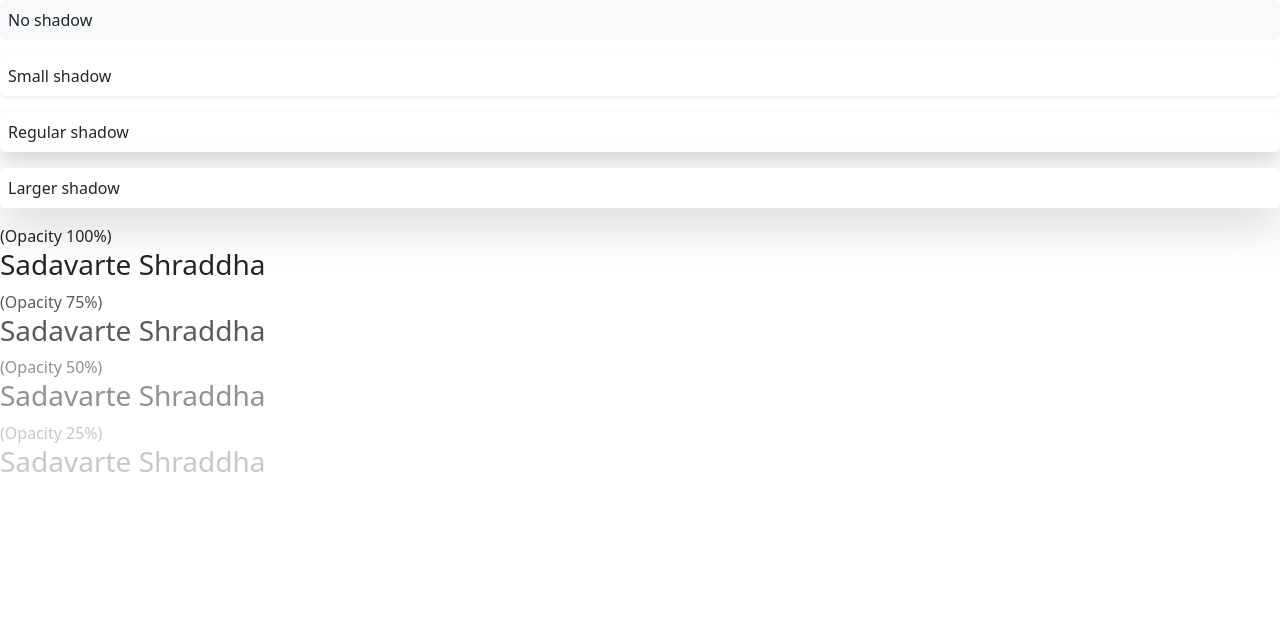
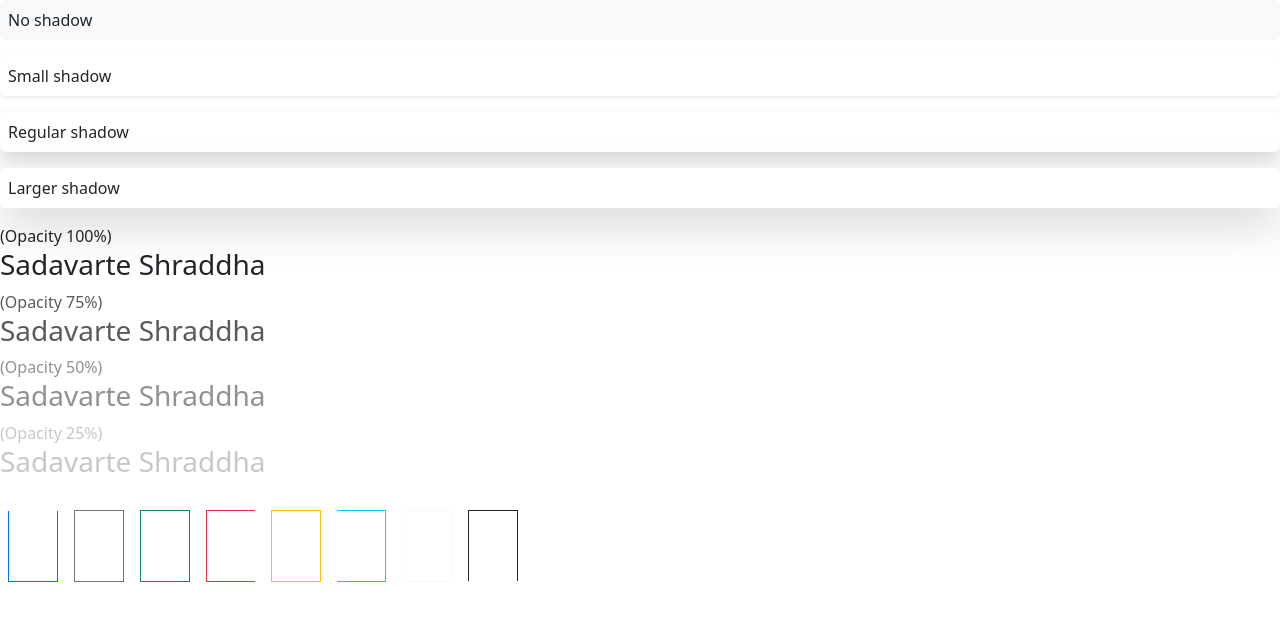
Before and after one commit to shraddha-sadavarte/bootstrap-practice, a plain HTML site: page header.html in a window 1280 px wide. Drawn offline with nearby package versions, Linux system fonts and the light colour scheme.

Commit message:
border practice

```diff
--- a/header.html
+++ b/header.html
@@ -9,6 +9,7 @@
         <div class="shadow-sm p-2 mb-3 bg-body rounded">Small shadow</div>
         <div class="shadow p-2 mb-3 bg-body rounded">Regular shadow</div>
         <div class="shadow-lg p-2 mb-3 bg-body rounded">Larger shadow</div>
+
         <div class="opacity-100">(Opacity 100%)
             <h3>Sadavarte Shraddha</h3>
         </div>
@@ -20,6 +21,16 @@
         </div>
         <div class="opacity-25">(Opacity 25%)
             <h3>Sadavarte Shraddha</h3>
-        </div>
+        </div><br><br>
+
+        <div><span class="border border-primary p-4 m-2 border-top-0"></span>
+        <span class="border border-secondary p-4 m-2"></span>
+        <span class="border border-success p-4 m-2"></span>
+        <span class="border border-danger p-4 m-2 border-end-0"></span>
+        <span class="border border-warning p-4 m-2"></span>
+        <span class="border border-info p-4 m-2 border-start-0"></span>
+        <span class="border border-light p-4 m-2"></span>
+        <span class="border border-dark p-4 m-2 border-bottom-0"></span>
+        <span class="border border-white p-4 m-2"></span></div>
     </body>
 </html>
```
